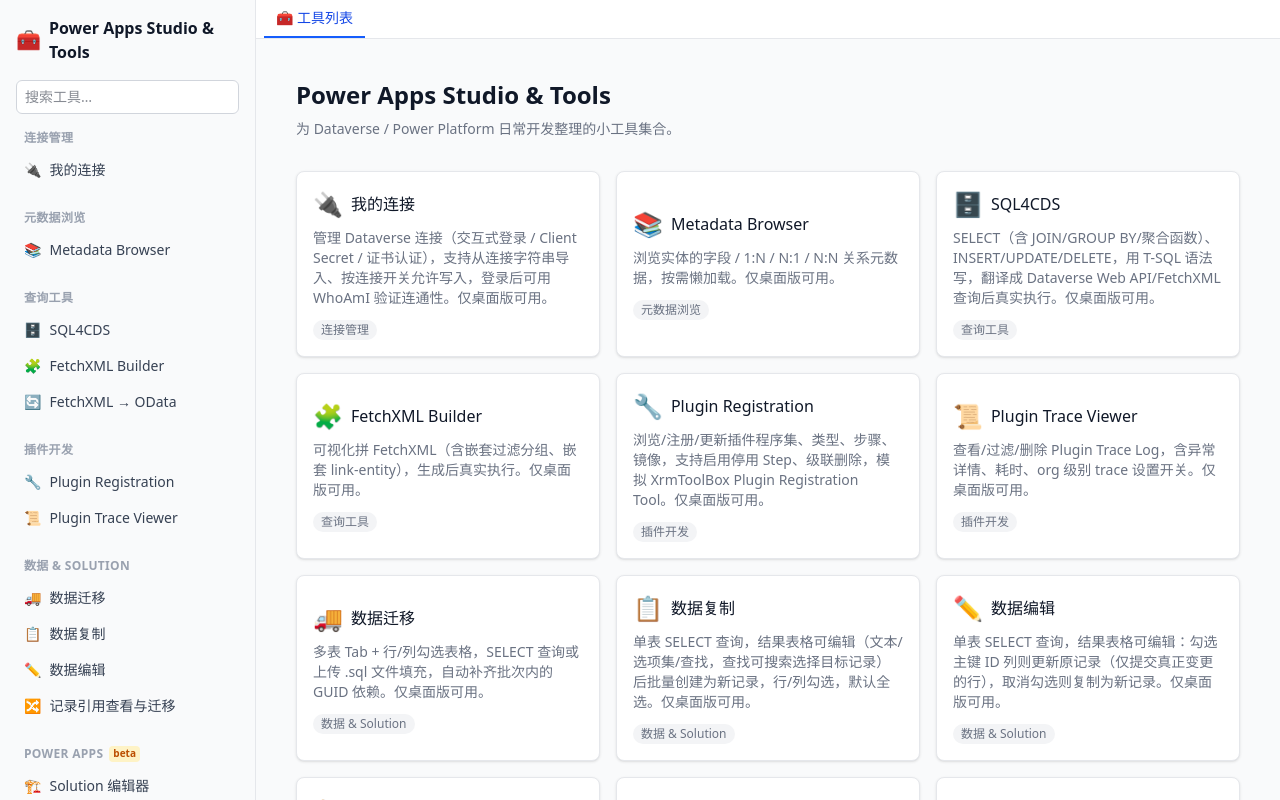
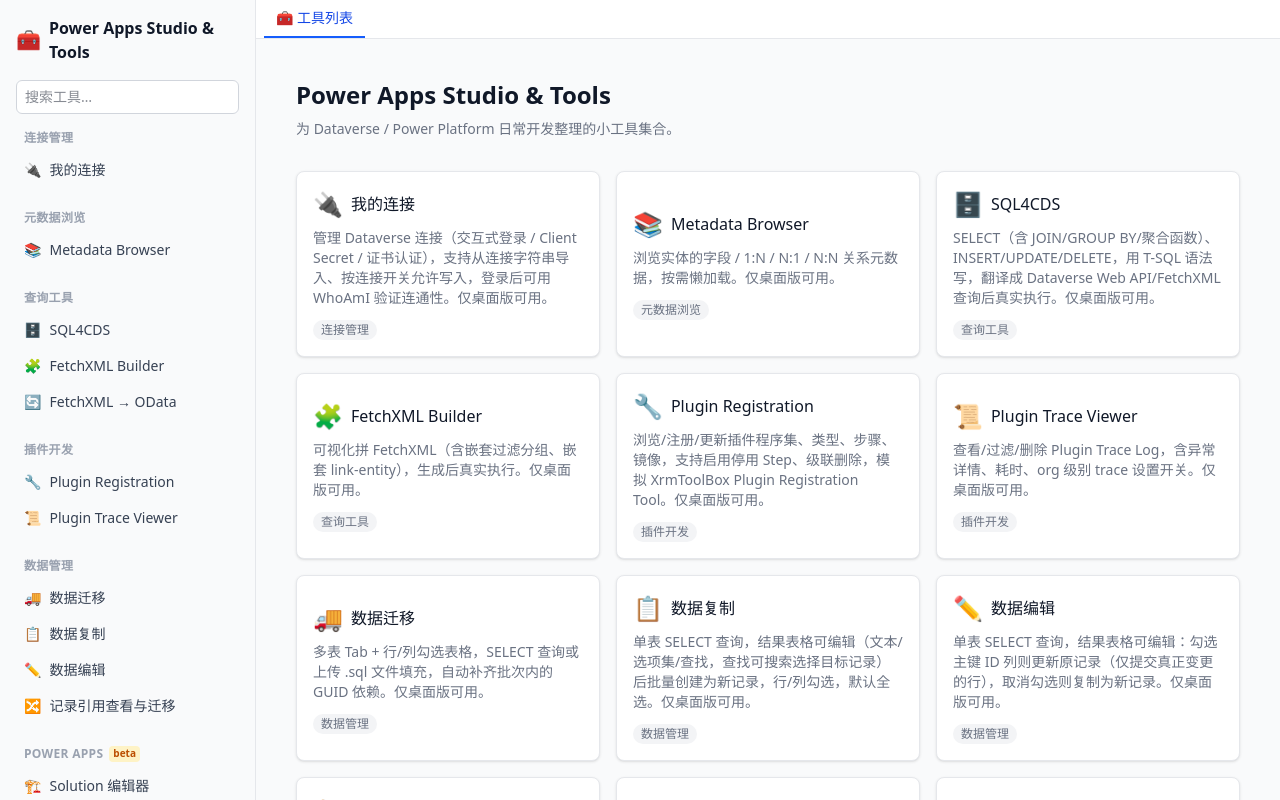
Before and after one commit to ZaneYuan/PowerApps-Studio-Tools, a React (Vite) app: page / in a window 1280 px wide. Built offline with nearby package versions, Linux system fonts and the light colour scheme.

Commit message:
Rename the "数据 & Solution" tool group to "数据管理"
Solution 深度对比 moved to Power Apps last commit, so the group is now
purely data tools (数据迁移 / 数据复制 / 数据编辑 / 记录引用查看与迁移).
Updates the category string on all four registry entries plus README.

```diff
--- a/src/tools/registry.ts
+++ b/src/tools/registry.ts
@@ -61,7 +61,7 @@
     id: "data-migration",
     name: "数据迁移",
     description: "多表 Tab + 行/列勾选表格，SELECT 查询或上传 .sql 文件填充，自动补齐批次内的 GUID 依赖。仅桌面版可用。",
-    category: "数据 & Solution",
+    category: "数据管理",
     icon: "🚚",
     Component: lazy(() => import("./data-migration/DataMigration")),
   },
@@ -69,7 +69,7 @@
     id: "data-copy",
     name: "数据复制",
     description: "单表 SELECT 查询，结果表格可编辑（文本/选项集/查找，查找可搜索选择目标记录）后批量创建为新记录，行/列勾选，默认全选。仅桌面版可用。",
-    category: "数据 & Solution",
+    category: "数据管理",
     icon: "📋",
     Component: lazy(() => import("./data-copy/DataCopy")),
   },
@@ -77,7 +77,7 @@
     id: "data-edit",
     name: "数据编辑",
     description: "单表 SELECT 查询，结果表格可编辑：勾选主键 ID 列则更新原记录（仅提交真正变更的行），取消勾选则复制为新记录。仅桌面版可用。",
-    category: "数据 & Solution",
+    category: "数据管理",
     icon: "✏️",
     Component: lazy(() => import("./data-edit/DataEdit")),
   },
@@ -125,7 +125,7 @@
     id: "record-merge",
     name: "记录引用查看与迁移",
     description: "输入实体+GUID（或粘贴记录的 D365 表单 URL）定位记录，查询有多少条记录（1:N 查找字段 + N:N 关联，含系统表）引用了它，点击表名展开查看实际引用它的记录（默认视图字段），再批量迁移到另一条同表记录。仅桌面版可用。",
-    category: "数据 & Solution",
+    category: "数据管理",
     icon: "🔀",
     Component: lazy(() => import("./record-merge/RecordMerge")),
   },
```
Also changed, not shown: 2 other files (tests, documents, lock files or other folders).
